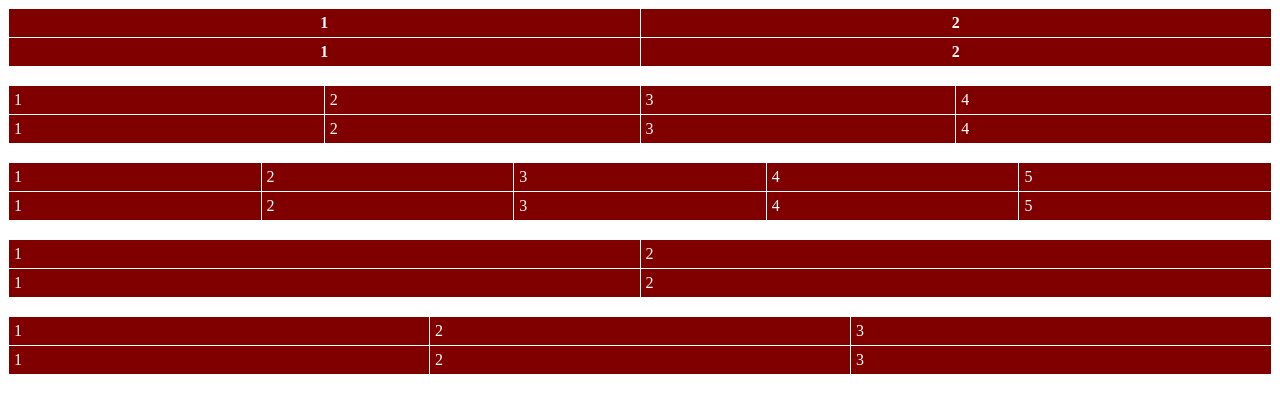
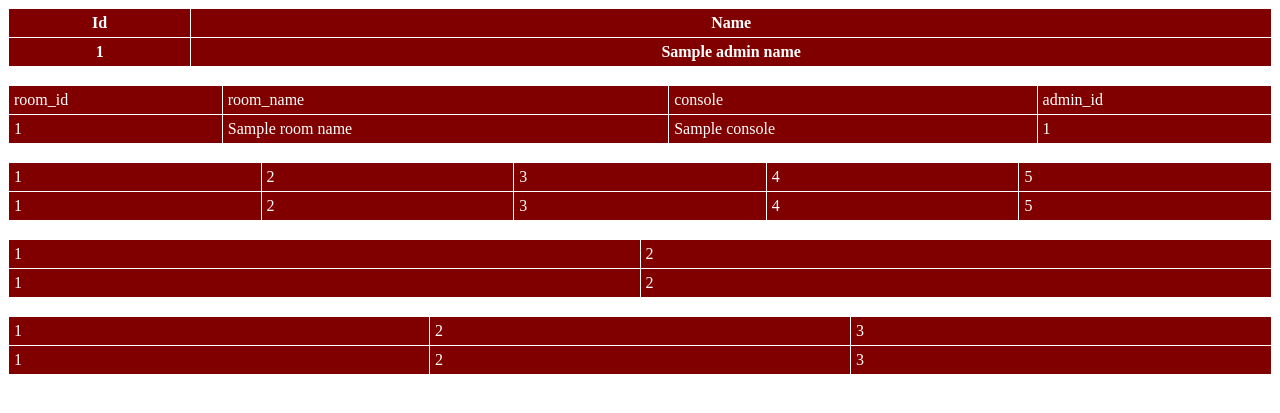
Before and after one commit to goldman2g5/penis_lerning, a Flask app: template templates/baza.html in a window 1280 px wide. Shown: the top 413 px of the page. Run offline with Flask 2, Linux system fonts and the light colour scheme; the template is opened without the code that fills it: most values are stand-ins (such as "Sample title", 1, 10 or a date in 2020); lists and menus that the app fills with data are empty.

Commit message:
глобус!!!!!

```diff
--- a/app.py
+++ b/app.py
@@ -1,7 +1,7 @@
 
 
 import pymysql
-from flask import Flask, render_template, request, redirect, url_for
+from flask import Flask, render_template, request, redirect
 from pymysql.cursors import DictCursor
 
 app = Flask(__name__)
@@ -33,9 +33,9 @@ def registration():
         cur = dbh.cursor()
         cur.execute(
             f'SELECT login, password, name FROM users WHERE login = "{login}" OR password = "{password}" OR name = "{username}";')
-        b = cur.fetchone()
+        huy = cur.fetchone()
 
-        if b is None:
+        if huy is None:
             cur.execute(
                 f'INSERT INTO users (id, login, password, name) VALUES (NULL, "{login}", "{password}", "{username}");')
             return redirect("/login")
@@ -66,5 +66,15 @@ def login():
 def neyronka():
     return render_template('neyronka.html')
 
+
+@app.route('/gigabaza', methods=['post', 'get'])
+def baza():
+    cur = dbh.cursor()
+    cur.execute(f"SELECT admins.id, admins.name, room.id, room.room_name, room.console_id, room.admin_id, room_rent.id, room_rent.rent_time, room_rent.guest_id, room_rent.room_id, console.id, console  FROM admins, room, room_rent, console, guests")
+    var = cur.fetchone()
+    admin_id, admin_name = "id: " + str(var.get("id")), "Имя: " + var.get("name")
+    print(var)
+    return render_template('baza.html', admin_id=admin_id, admin_name=admin_name)
+
 if __name__ == "__main__":
     app.run(debug=True)
--- a/templates/baza.html
+++ b/templates/baza.html
@@ -9,13 +9,13 @@
 <div>
 <table>
 <tr>
-        <th>1</th>
-        <th>2</th>
+        <th>Id</th>
+        <th>Name</th>
 
 </tr>
 <tr>
-    <th>1</th>
-    <th>2</th>
+    <th>{{ admin_id }}</th>
+    <th>{{ admin_name }}</th>
 </tr>
 </table>
 </div>
@@ -25,16 +25,16 @@
 <div>
 <table>
     <tr>
-        <td>1</td>
-        <td>2</td>
-        <td>3</td>
-        <td>4</td>
+        <td>room_id</td>
+        <td>room_name</td>
+        <td>console</td>
+        <td>admin_id</td>
     </tr>
     <tr>
-        <td>1</td>
-        <td>2</td>
-        <td>3</td>
-        <td>4</td>
+        <td>{{ room_id }}</td>
+        <td>{{ room_name }}</td>
+        <td>{{ console}}</td>
+        <td>{{ admin_id }}</td>
     </tr>
 </table>
 </div>
--- a/templates/glavnaya.html
+++ b/templates/glavnaya.html
@@ -13,7 +13,7 @@
     <li><a href="{{ url_for('registration') }}">Регистрация</a></li>
     <li><a href="{{ url_for('login') }}">Логин</a></li>
     <li><a href="{{ url_for('neyronka') }}">Нейросеть</a></li>
-    <li><a href="{{ url_for('login') }}">База</a></li>
+    <li><a href="{{ url_for('baza') }}">База</a></li>
 </ul>
 </body>
 </html>
```
